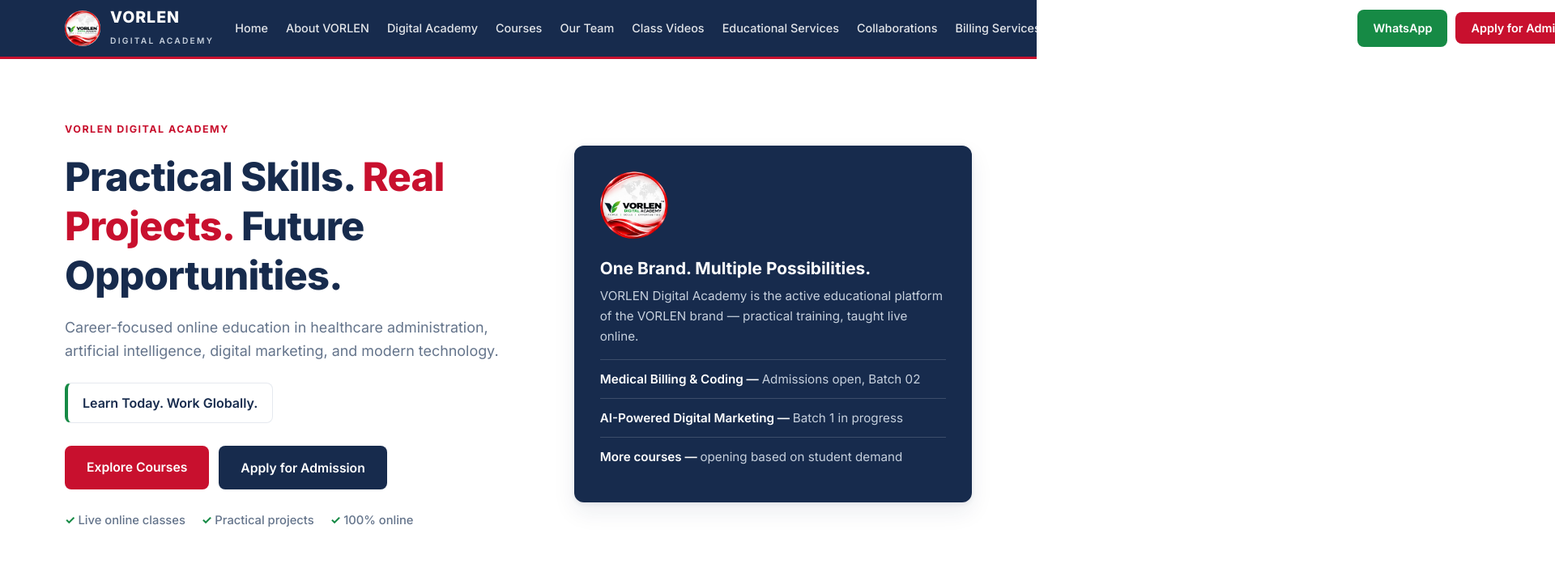
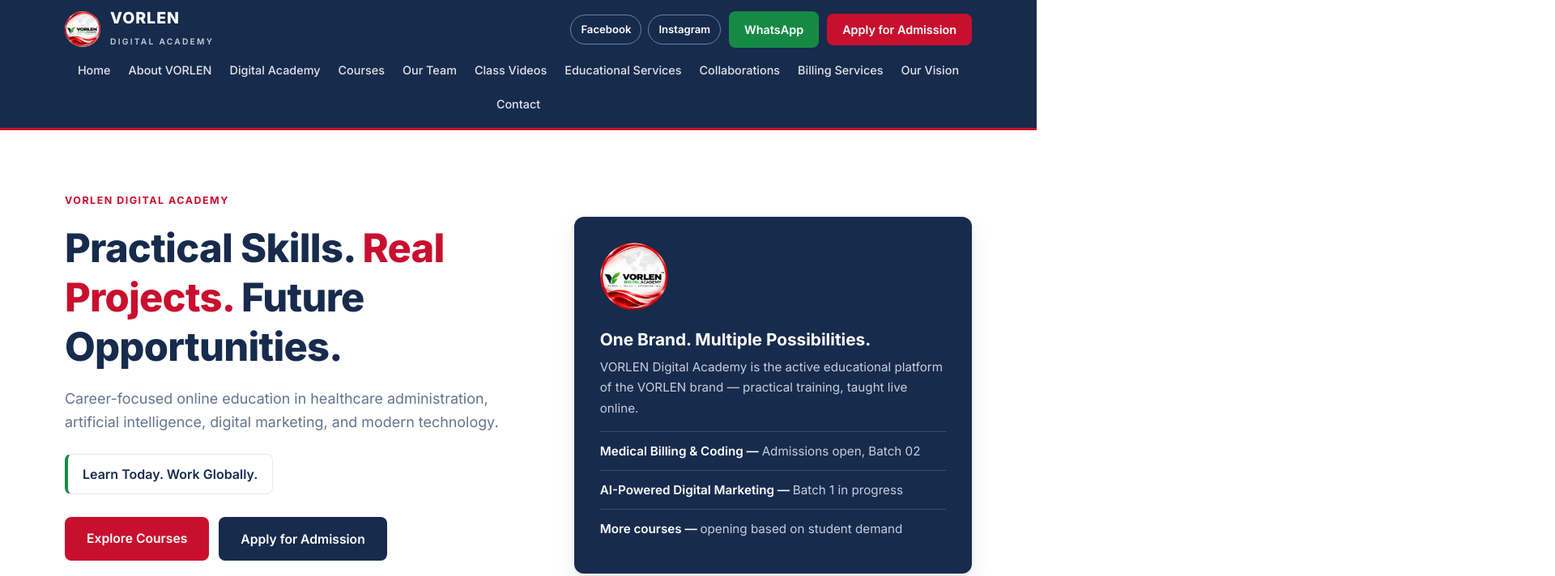
Before and after one commit to vorlenacademy/vorlen-preview, a plain HTML site: page index.html in a window 1280 px wide. Shown: the top 712 px of the page at 81% size, 1920 px wide, since content can reach past the window. Drawn offline with Linux system fonts and the light colour scheme.

Commit message:
Preview: fix header overflow with two-row wrap

```diff
--- a/index.html
+++ b/index.html
@@ -65,13 +65,13 @@ section{padding:76px 0}
 .badge-dev{background:var(--navy-tint);color:var(--navy)}
 /* Header: navy navigation */
 header{position:sticky;top:0;z-index:100;background:var(--navy);border-bottom:3px solid var(--red)}
-.nav-wrap{display:flex;align-items:center;justify-content:space-between;gap:16px;height:70px}
+.nav-wrap{display:flex;align-items:center;justify-content:space-between;gap:4px 16px;min-height:70px;flex-wrap:wrap;padding-top:10px;padding-bottom:10px}
 .brand{display:flex;align-items:center;gap:12px;text-decoration:none;flex:none}
 .brand:hover{text-decoration:none}
 .brand img{width:44px;height:44px;border-radius:50%;object-fit:cover}
 .brand-name{font-weight:800;font-size:1.22rem;color:#fff;letter-spacing:.05em;line-height:1}
 .brand-tag{font-size:.64rem;letter-spacing:.22em;color:var(--navy-soft);font-weight:600;text-transform:uppercase}
-nav.main-nav{display:flex;gap:2px}
+nav.main-nav{display:flex;gap:2px;order:3;flex:1 1 100%;justify-content:center;flex-wrap:wrap}
 nav.main-nav a{color:rgba(255,255,255,.88);font-weight:500;font-size:.9rem;padding:8px 10px;border-radius:6px;white-space:nowrap}
 nav.main-nav a:hover{background:rgba(255,255,255,.1);color:#fff;text-decoration:none}
 .nav-actions{display:flex;gap:10px;align-items:center;flex:none}
```
